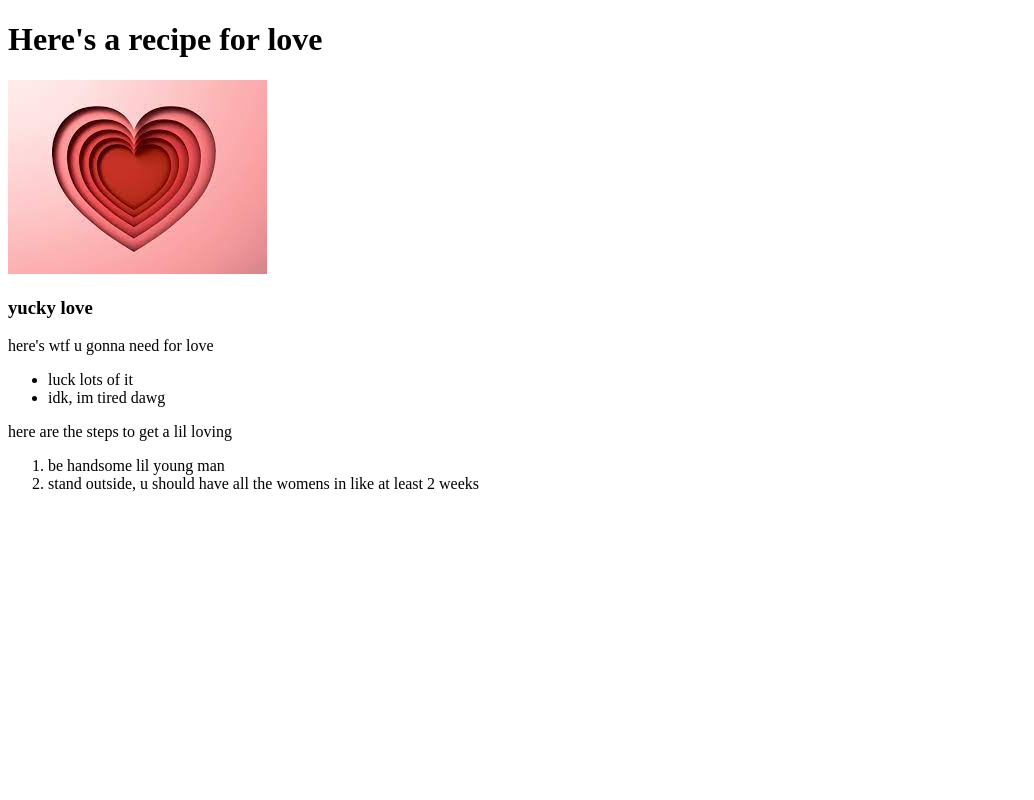
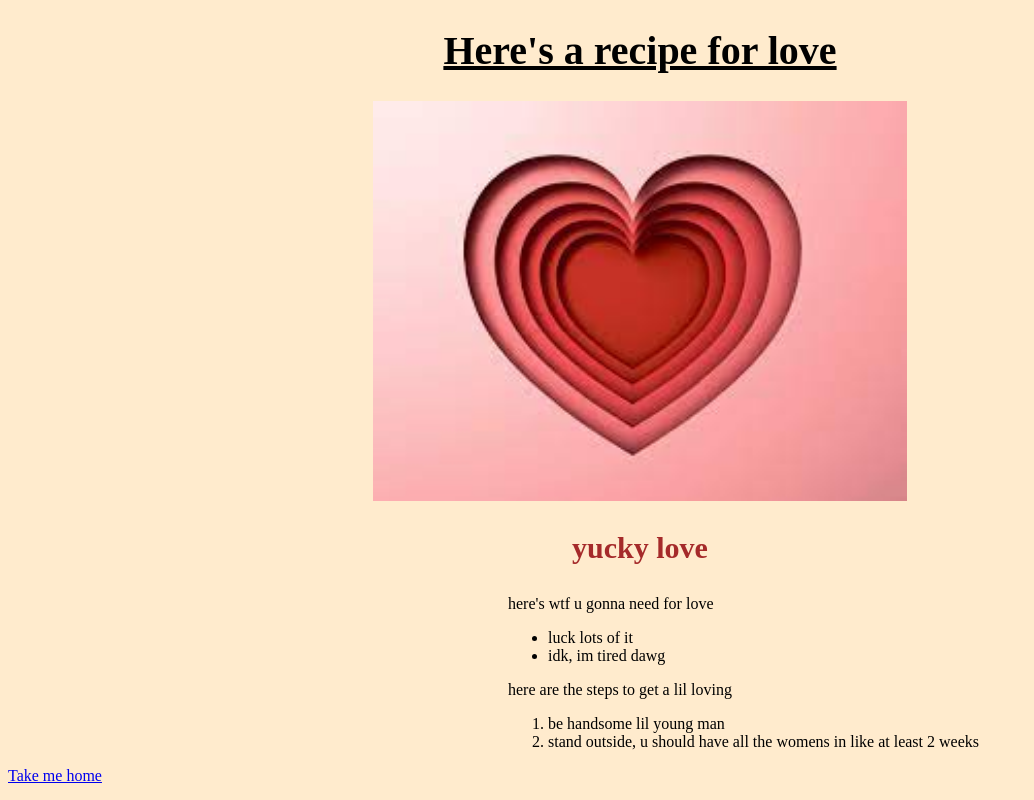
Before and after one commit to Korirussell/odin-recipes, a plain HTML site: page recipes/love.html in a window 1280 px wide. Shown: the whole page, without its empty margins (0-1034 px from the left). Drawn offline with Linux system fonts and the light colour scheme.

Commit message:
Css overhaul of website

```diff
--- a/recipes/love.html
+++ b/recipes/love.html
@@ -1,15 +1,16 @@
 <!DOCTYPE html>
 <html>
     <head>
+        <link rel="stylesheet" href="../style.css">
         <meta charset="utf-8">
         <title>love</title>
     </head>
     <body>
-        <h1>Here's a recipe for love</h1>
+        <h1 class="top">Here's a recipe for love</h1>
         <img src="../images/love.jpg">
-        <h3>yucky love</h3>
+        <h3 class="rec">yucky love</h3>
         <p>here's wtf u gonna need for love</p>
-        <ul>
+        <ul class="bebetter">
             <li>luck lots of it</li>
             <li>idk, im tired dawg</li>
         </ul>
@@ -18,5 +19,6 @@
             <li>be handsome lil young man</li>
             <li>stand outside, u should have all the womens in like at least 2 weeks</li>
         </ol>
+        <a class="fixed" href="../index.html">Take me home</a>
     </body>
 </html>
--- /dev/null
+++ b/style.css
@@ -0,0 +1,51 @@
+body {
+    background-color:blanchedalmond;
+    font-family:'Times New Roman', Times, serif;
+}
+
+.top{
+    text-align:center;
+    color:black;
+    font-weight: bold;
+    font-size:40px;
+    text-decoration-line: underline;
+}
+
+.rec {
+    text-align:center;
+    color:brown;
+    font-weight:600;
+
+    font-size: 30px;
+}
+
+
+
+img {
+    display: block;
+    margin-left: auto;
+    margin-right: auto;
+    height: 400px;
+    width: auto;
+}
+
+
+
+p, .bebetter, ol {
+    color:black;
+    margin-left: 500px;
+    margin-right: auto;
+    display: block;
+}
+
+.fixed {
+    position: sticky;
+    bottom: 16px;
+    left: 8px;
+}
+
+#trademark{
+    margin-left: 10px;
+    margin-right: auto;
+    color: gray;
+}
```
Also changed, not shown: index.html (+8 -4 lines), recipes/dumpling.html (+5 -3 lines), recipes/lasagna.html (+5 -3 lines).
